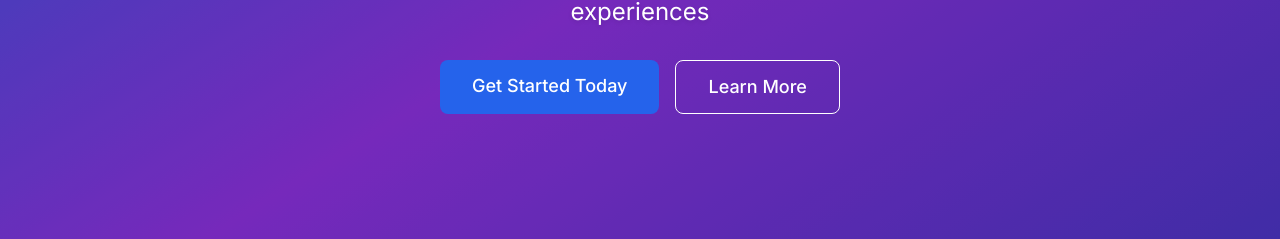
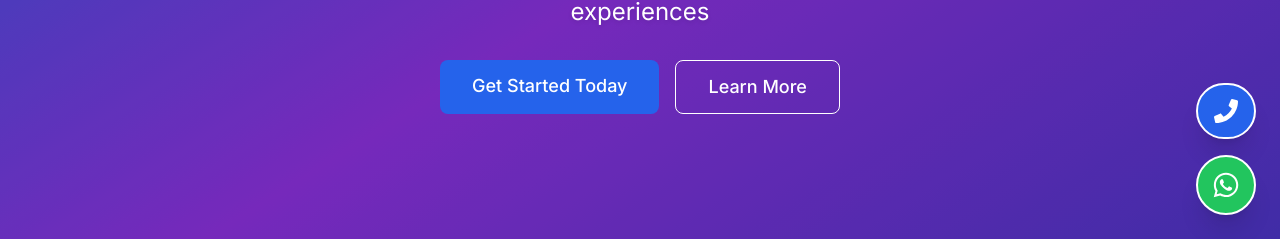
Before and after one commit to katkojwalk/KLM-HOMETUITIONS-LIVE, a React (Create React App) app in the folder client/: page / in a window 1280 px wide. Shown: the part 561-800 px from the top of the page. Built offline with nearby package versions, Linux system fonts and the light colour scheme; no server answers.

Commit message:
Add floating contact widget

```diff
--- a/client/src/App.js
+++ b/client/src/App.js
@@ -12,6 +12,7 @@ import Register from './pages/Register';
 import Dashboard from './pages/Dashboard';
 import AdminPanel from './pages/AdminPanel';
 import ProtectedRoute from './components/ProtectedRoute';
+import ContactWidget from './components/ContactWidget';
 import './index.css';
 
 function App() {
@@ -46,6 +47,7 @@ function App() {
             </Routes>
           </main>
           <Footer />
+          <ContactWidget />
           <Toaster
             position="top-right"
             toastOptions={{
--- /dev/null
+++ b/client/src/components/ContactWidget.js
@@ -0,0 +1,39 @@
+import React from 'react';
+import { FaWhatsapp, FaPhone } from 'react-icons/fa';
+import { motion } from 'framer-motion';
+
+const ContactWidget = () => {
+  // Replace these with your actual contact numbers
+  const phoneNumber = '+919999999999';
+  const whatsappNumber = '919999999999';
+
+  return (
+    <div className="fixed bottom-6 right-6 z-50 flex flex-col space-y-4">
+      {/* Phone Button */}
+      <motion.a
+        href={`tel:${phoneNumber}`}
+        whileHover={{ scale: 1.1 }}
+        whileTap={{ scale: 0.9 }}
+        className="bg-blue-600 text-white p-3.5 rounded-full shadow-xl flex items-center justify-center hover:bg-blue-700 transition-colors border-2 border-white"
+        title="Call Us"
+      >
+        <FaPhone className="h-6 w-6" />
+      </motion.a>
+
+      {/* WhatsApp Button */}
+      <motion.a
+        href={`https://wa.me/${whatsappNumber}?text=Hi%20QUADRA%20HOME%20TUITIONS,%20I%20would%20like%20to%20know%20more.`}
+        target="_blank"
+        rel="noopener noreferrer"
+        whileHover={{ scale: 1.1 }}
+        whileTap={{ scale: 0.9 }}
+        className="bg-green-500 text-white p-3.5 rounded-full shadow-xl flex items-center justify-center hover:bg-green-600 transition-colors border-2 border-white"
+        title="WhatsApp Us"
+      >
+        <FaWhatsapp className="h-7 w-7" />
+      </motion.a>
+    </div>
+  );
+};
+
+export default ContactWidget;
```
